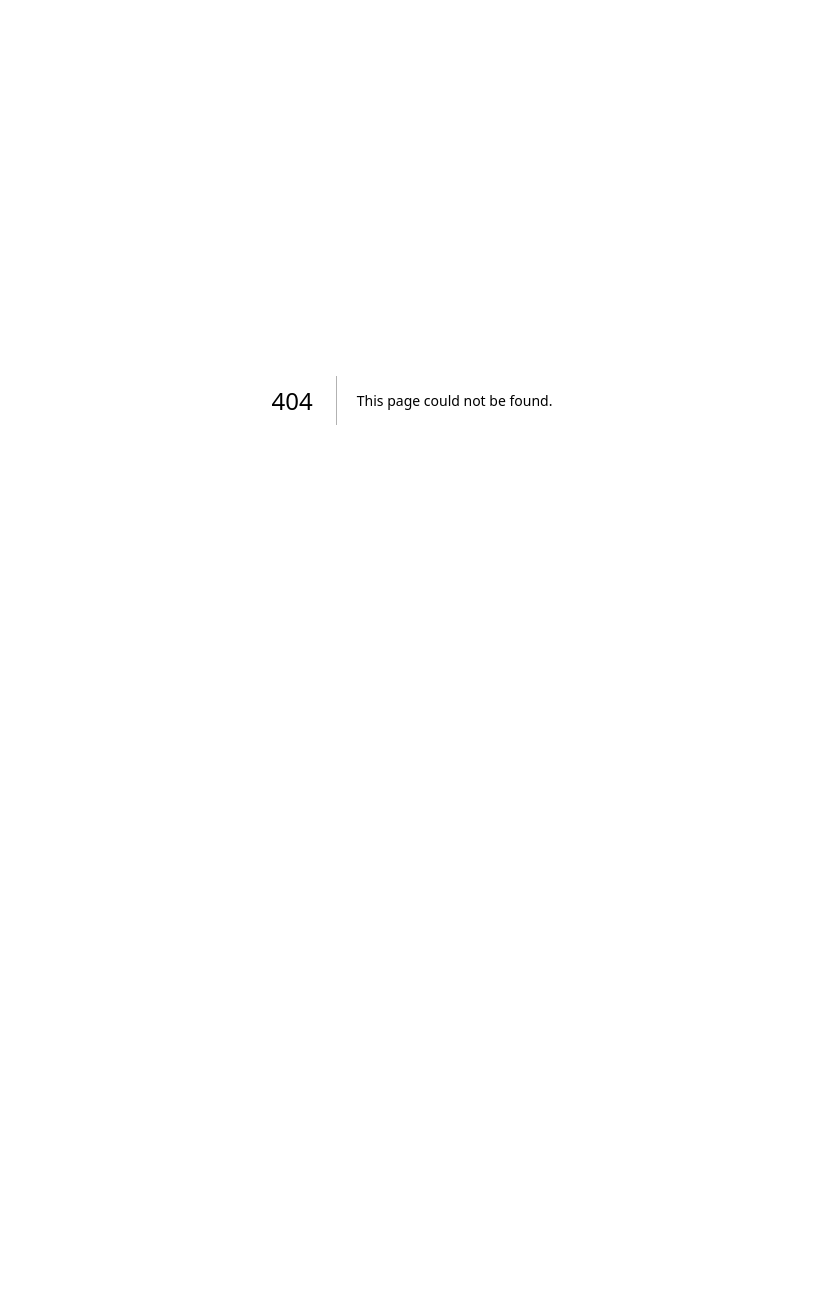
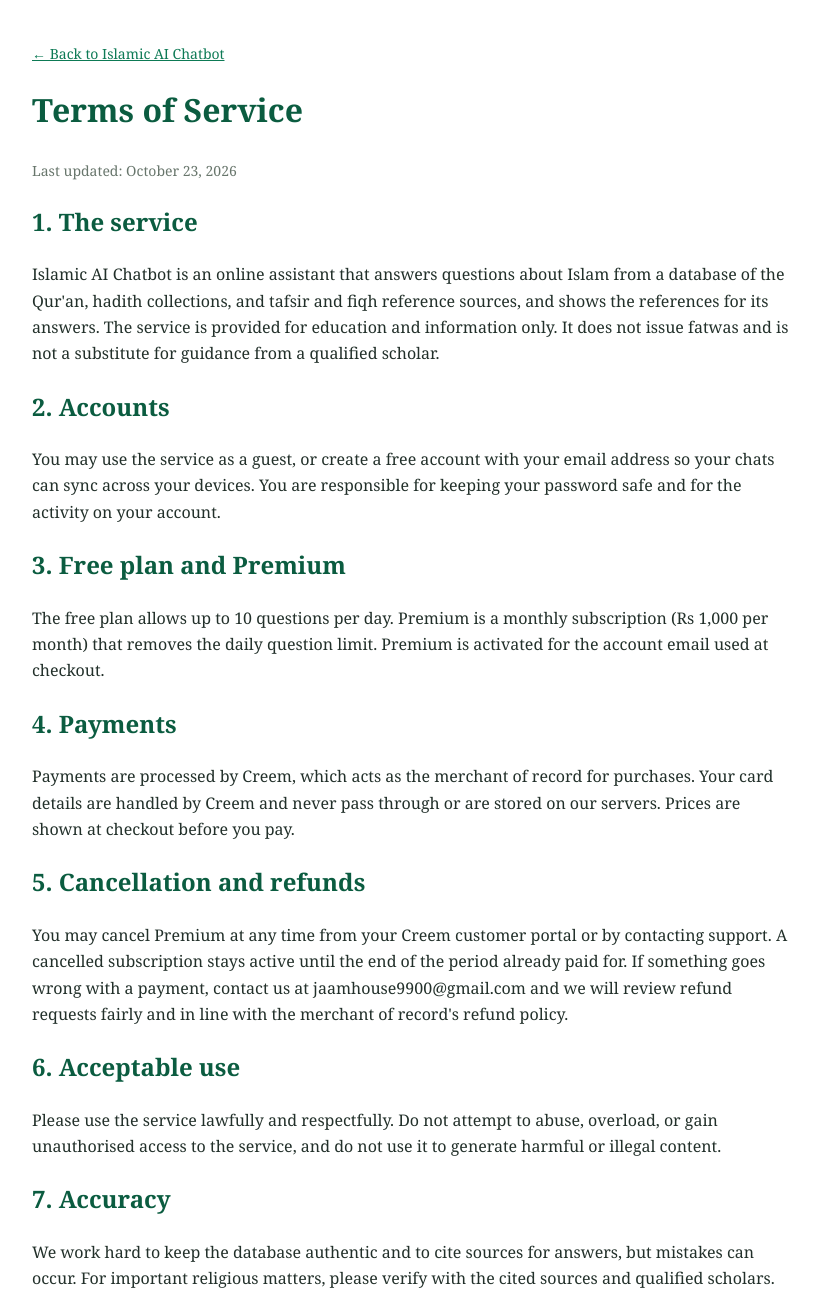
Before and after one commit to kaki50/islamic-ai-chatbot, a Next.js app: page /terms in a window 1280 px wide. Before the commit this address had no page. Shown: the top 1297 px of the page, without its empty margins (228-1047 px from the left). Before the commit the page ends 800 px from the top, so only its background shows below. Built offline with nearby package versions, Linux system fonts and the light colour scheme.

Commit message:
Create page.tsx

```diff
--- /dev/null
+++ b/app/terms/page.tsx
@@ -0,0 +1,82 @@
+export default function TermsPage() {
+  return (
+    <main
+      style={{
+        maxWidth: "760px",
+        margin: "0 auto",
+        padding: "32px 20px 60px",
+        fontFamily: "Georgia, 'Times New Roman', serif",
+        color: "#22302a",
+        lineHeight: 1.65,
+      }}
+    >
+      <a href="/" style={{ color: "#0d7a55", fontSize: "14px" }}>
+        ← Back to Islamic AI Chatbot
+      </a>
+      <h1 style={{ color: "#0b5c40", marginTop: "18px" }}>Terms of Service</h1>
+      <p style={{ color: "#68766c", fontSize: "14px" }}>Last updated: October 23, 2026</p>
+
+      <h2 style={{ color: "#0b5c40" }}>1. The service</h2>
+      <p>
+        Islamic AI Chatbot is an online assistant that answers questions about Islam from a
+        database of the Qur'an, hadith collections, and tafsir and fiqh reference
+        sources, and shows the references for its answers. The service is provided for
+        education and information only. It does not issue fatwas and is not a substitute
+        for guidance from a qualified scholar.
+      </p>
+
+      <h2 style={{ color: "#0b5c40" }}>2. Accounts</h2>
+      <p>
+        You may use the service as a guest, or create a free account with your email
+        address so your chats can sync across your devices. You are responsible for
+        keeping your password safe and for the activity on your account.
+      </p>
+
+      <h2 style={{ color: "#0b5c40" }}>3. Free plan and Premium</h2>
+      <p>
+        The free plan allows up to 10 questions per day. Premium is a monthly
+        subscription (Rs 1,000 per month) that removes the daily question limit. Premium
+        is activated for the account email used at checkout.
+      </p>
+
+      <h2 style={{ color: "#0b5c40" }}>4. Payments</h2>
+      <p>
+        Payments are processed by Creem, which acts as the merchant of record for
+        purchases. Your card details are handled by Creem and never pass through or are
+        stored on our servers. Prices are shown at checkout before you pay.
+      </p>
+
+      <h2 style={{ color: "#0b5c40" }}>5. Cancellation and refunds</h2>
+      <p>
+        You may cancel Premium at any time from your Creem customer portal or by
+        contacting support. A cancelled subscription stays active until the end of the
+        period already paid for. If something goes wrong with a payment, contact us at
+        jaamhouse9900@gmail.com and we will review refund requests fairly and in line
+        with the merchant of record's refund policy.
+      </p>
+
+      <h2 style={{ color: "#0b5c40" }}>6. Acceptable use</h2>
+      <p>
+        Please use the service lawfully and respectfully. Do not attempt to abuse,
+        overload, or gain unauthorised access to the service, and do not use it to
+        generate harmful or illegal content.
+      </p>
+
+      <h2 style={{ color: "#0b5c40" }}>7. Accuracy</h2>
+      <p>
+        We work hard to keep the database authentic and to cite sources for answers, but
+        mistakes can occur. For important religious matters, please verify with the
+        cited sources and qualified scholars.
+      </p>
+
+      <h2 style={{ color: "#0b5c40" }}>8. Changes</h2>
+      <p>
+        We may update these terms from time to time. The current version will always be
+        available on this page.
+      </p>
+
+      <h2 style={{ color: "#0b5c40" }}>9. Contact</h2>
+      <p>Support: jaamhouse9900@gmail.com</p>
+    </main>
+  );
+}
```
